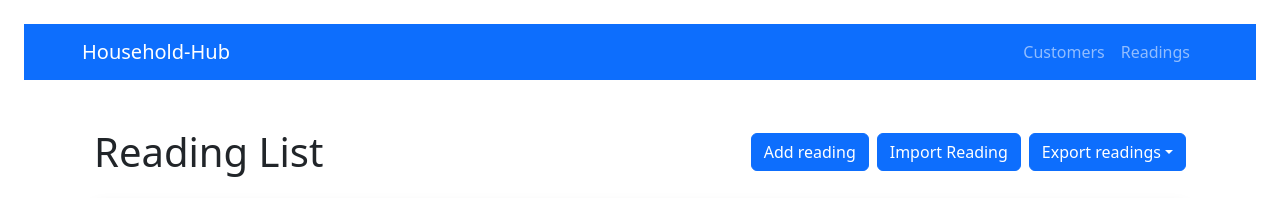
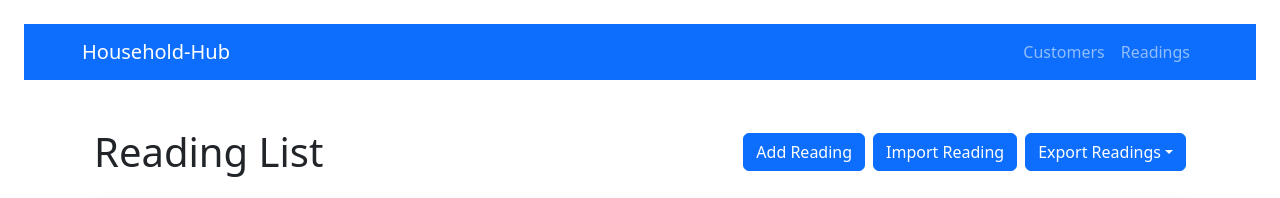
Before and after one commit to oblassgit/3FA071_Gruppe5_UI, a Vue app: page /readings in a window 1280 px wide. Shown: the top 198 px of the page. Built offline with nearby package versions, Linux system fonts and the light colour scheme; no server answers.

Commit message:
fixed german labels (#57)

```diff
--- a/src/components/ReadingList.vue
+++ b/src/components/ReadingList.vue
@@ -4,10 +4,10 @@
       <h1 class="mb-0">Reading List</h1>
       <div class="d-flex gap-2 ms-auto">
         <router-link to="/readings/new" class="btn btn-primary">
-          Add reading
+          Add Reading
         </router-link>
         <router-link class="btn btn-primary" to="/customers/importReading">Import Reading</router-link>
-        <b-dropdown id="dropdown-export" text="Export readings" variant="primary">
+        <b-dropdown id="dropdown-export" text="Export Readings" variant="primary">
           <b-dropdown-item @click="exportData('csv')">CSV</b-dropdown-item>
           <b-dropdown-item @click="exportData('csv', 'eu')">CSV [Optimized for EU]</b-dropdown-item>
           <b-dropdown-item @click="exportData('json')">JSON</b-dropdown-item>
@@ -79,7 +79,7 @@
           <td>{{ reading.meterCount }}</td>
           <td>
               <span :class="getMeterTypeClass(reading.kindOfMeter)">
-                {{ reading.kindOfMeter }}
+                {{ mapTypeToEnglish(reading.kindOfMeter) }}
               </span>
           </td>
           <td>
@@ -106,11 +106,11 @@
 import readingService from '@/api/readingService';
 import exportHelper from '@/helper/exportHelper.js';
 import CustomerSearch from '@/components/CustomerSearch.vue';
-import {BDropdownItem} from "bootstrap-vue-3";
+import { BDropdownItem } from "bootstrap-vue-3";
 
 export default {
   name: 'ReadingList',
-  components: {BDropdownItem, CustomerSearch },
+  components: { BDropdownItem, CustomerSearch },
 
   data() {
     return {
@@ -121,7 +121,13 @@ export default {
         endDate: '',
         kindOfMeter: ''
       },
-      dontAskAgain: localStorage.getItem('dontAskDelete') === 'true'
+      dontAskAgain: localStorage.getItem('dontAskDelete') === 'true',
+      typeMapping: {
+        HEIZUNG: 'Heating',
+        STROM: 'Power',
+        WASSER: 'Water',
+        UNBEKANNT: 'Unknown'
+      }
     };
   },
 
@@ -171,6 +177,10 @@ export default {
         UNBEKANNT: 'badge bg-secondary'
       };
       return classes[type] || classes.UNBEKANNT;
+    },
+
+    mapTypeToEnglish(type) {
+      return this.typeMapping[type] || 'Unknown';
     },
 
     async deleteReading(uuid) {
```
